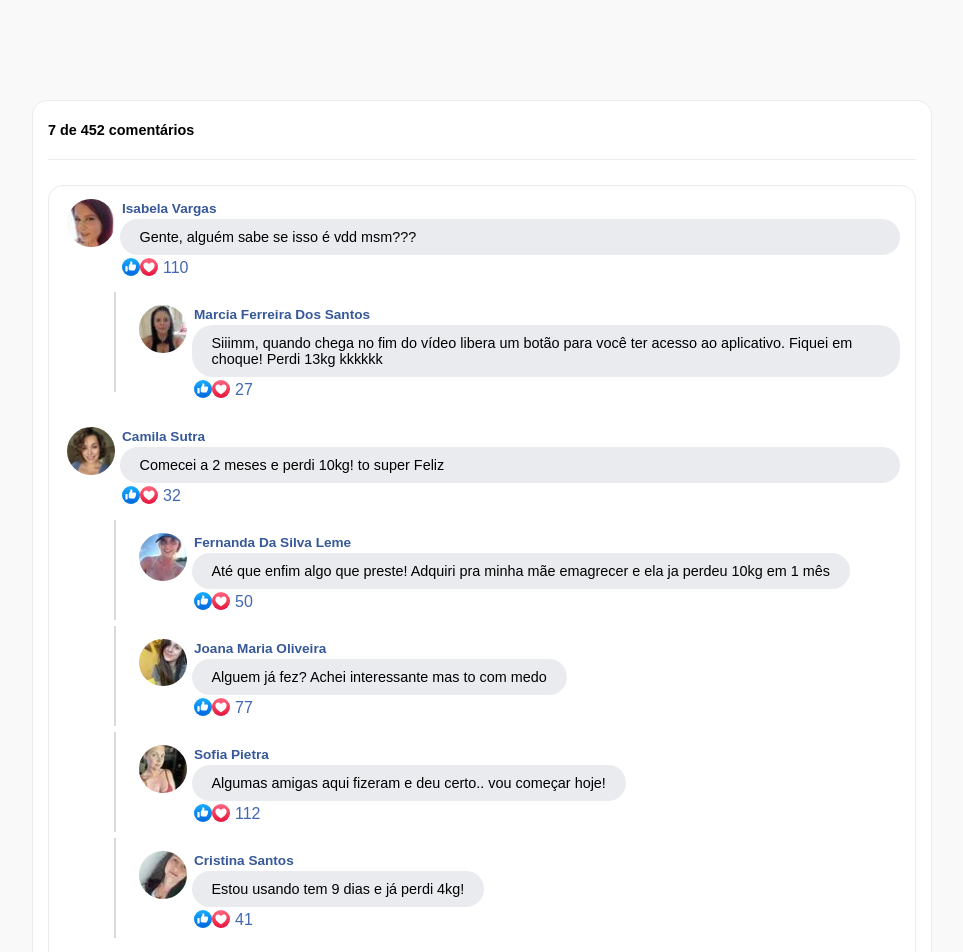
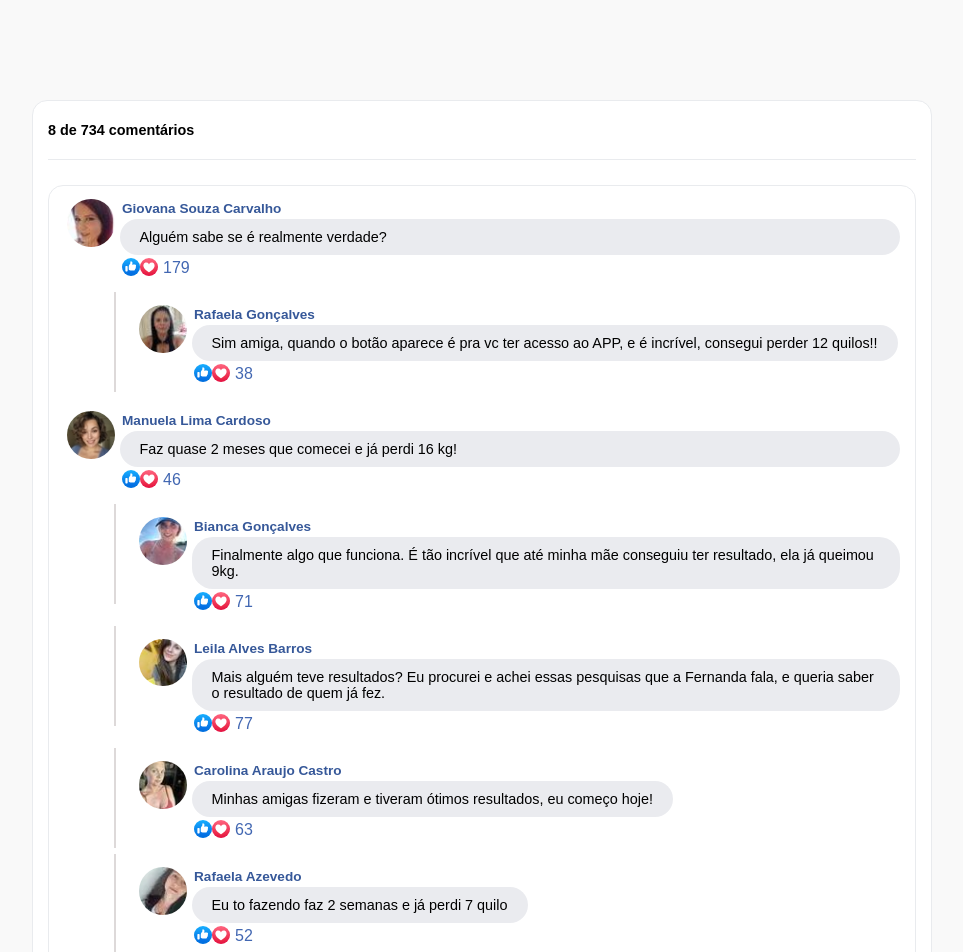
Before and after one commit to vinidtm/sitenovo, a Next.js app: page /comentariohn in a window 1280 px wide. Shown: the top 952 px of the page, without its empty margins (158-1121 px from the left). Built offline with nearby package versions, Linux system fonts and the light colour scheme.

Commit message:
comentario

```diff
--- a/pages/comentariohn.js
+++ b/pages/comentariohn.js
@@ -14,62 +14,62 @@ const Comentariohn = () => {
     {
       id: '7',
       image: imagem6,
-      name: 'Isabela Vargas',
-      text: 'Gente, alguém sabe se isso é vdd msm???',
-      likes: 110,
+      name: 'Giovana Souza Carvalho',
+      text: 'Alguém sabe se é realmente verdade?',
+      likes: 179,
       replies: [
         {
             id: '2',
             image: imagem14,
-            name: 'Marcia Ferreira Dos Santos',
-            text: 'Siiimm, quando chega no fim do vídeo libera um botão para você ter acesso ao aplicativo. Fiquei em choque! Perdi 13kg kkkkkk',
-            likes: 27,
+            name: 'Rafaela Gonçalves',
+            text: 'Sim amiga, quando o botão aparece é pra vc ter acesso ao APP, e é incrível, consegui perder 12 quilos!!',
+            likes: 38,
           },
       ],
     },
     {
       id: '9',
       image: imagem7,
-      name: 'Camila Sutra',
-      text: 'Comecei a 2 meses e perdi 10kg! to super Feliz',
-      likes: 32,
+      name: 'Manuela Lima Cardoso',
+      text: 'Faz quase 2 meses que comecei e já perdi 16 kg!',
+      likes: 46,
       replies: [
         {
             id: '1',
             image: imagem13,
-            name: 'Fernanda Da Silva Leme',
-            text: 'Até que enfim algo que preste! Adquiri pra minha mãe emagrecer e ela ja perdeu 10kg em 1 mês',
-            likes: 50,
+            name: 'Bianca Gonçalves',
+            text: 'Finalmente algo que funciona. É tão incrível que até minha mãe conseguiu ter resultado, ela já queimou 9kg.',
+            likes: 71,
           },
           {
             id: '103',
             image: imagem1,
-            name: 'Joana Maria Oliveira',
-            text: 'Alguem já fez? Achei interessante mas to com medo',
+            name: 'Leila Alves Barros',
+            text: 'Mais alguém teve resultados? Eu procurei e achei essas pesquisas que a Fernanda fala, e queria saber o resultado de quem já fez.',
             likes: 77,
           },
           {
             id: '4',
             image: imagem16,
-            name: 'Sofia Pietra',
-            text: 'Algumas amigas aqui fizeram e deu certo.. vou começar hoje!',
-            likes: 112,
+            name: 'Carolina Araujo Castro',
+            text: 'Minhas amigas fizeram e tiveram ótimos resultados, eu começo hoje!',
+            likes: 63,
           },
           {
             id: '322',
             image: imagem2,
-            name: 'Cristina Santos',
-            text: 'Estou usando tem 9 dias e já perdi 4kg!',
-            likes: 41,
+            name: 'Rafaela Azevedo',
+            text: 'Eu to fazendo faz 2 semanas e já perdi 7 quilo',
+            likes: 52,
           },
       ],
     },
     {
       id: '15',
       image: imagem8,
-      name: 'Maria Fernanda',
-      text: 'Mulheeeeeer, isso é inacreditável kkkk nunca emagreci tão rápido kkkk aproveitem pessoal',
-      likes: 270,
+      name: 'Beatrice Rodrigues',
+      text: 'Meninaa, que coisa mais incrível. Finalmente alguém que explica o verdadeiro problema e trás a solução. Nunca tive resultado tão rápido e fácil, eu estou indicando pra todo mundo que conheço.',
+      likes: 324,
       replies: [],
     },
   ];
@@ -79,7 +79,7 @@ const Comentariohn = () => {
       <div className='container'>
         <div className='fb-comments'>
           <div className='fb-comments-header'>
-            <span> 7 de 452 comentários</span>
+            <span> 8 de 734 comentários</span>
           </div>
           <section className='fb-comments' id='2'>
             {comments.slice(0).map((comment) => (
```
